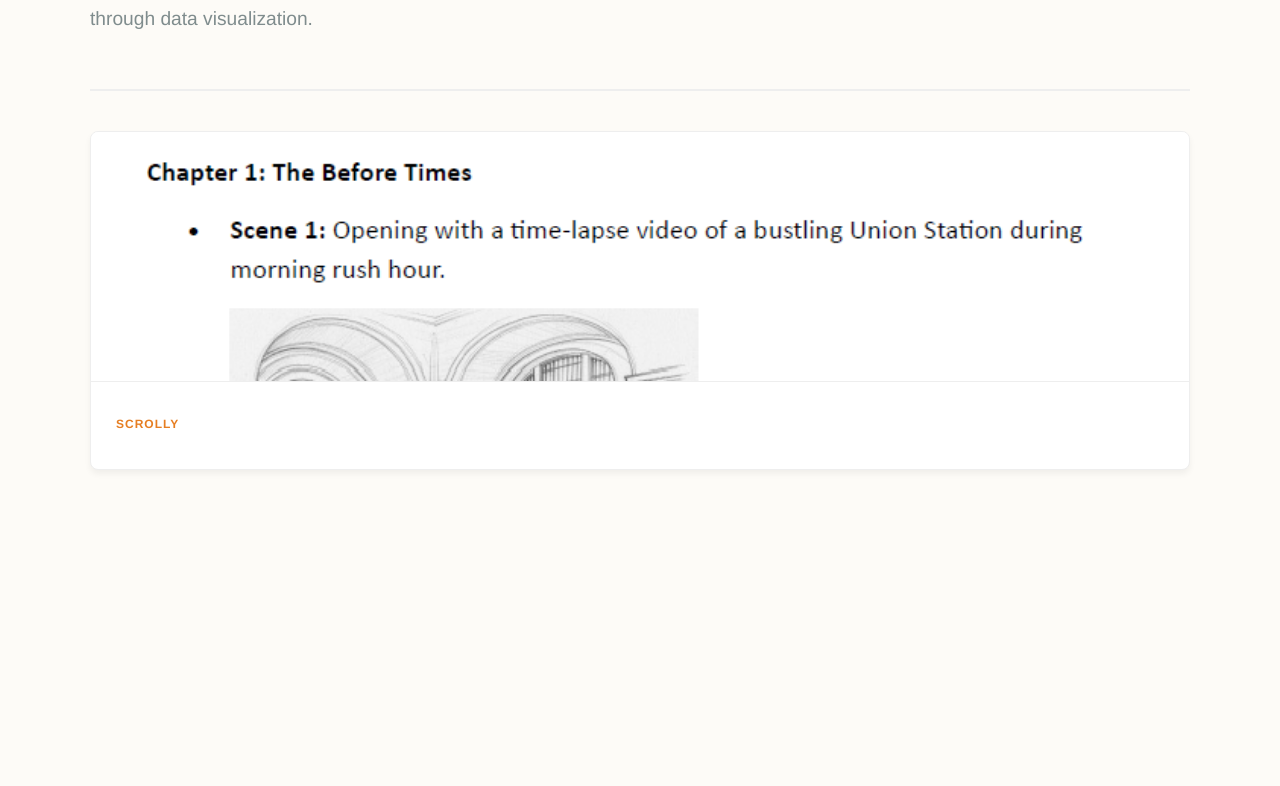
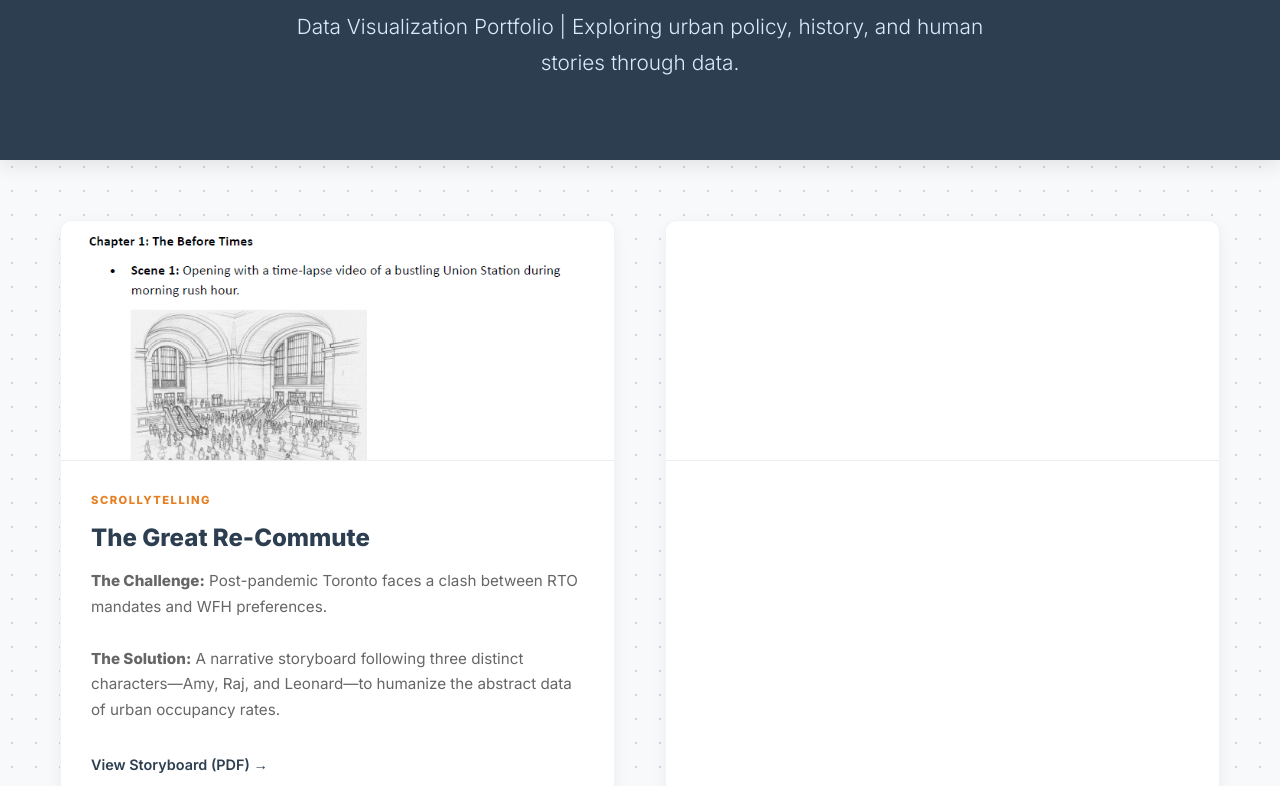
Before and after one commit to bwaj287/portfolio, a plain HTML site: page index.html in a window 1280 px wide. Shown: the part 181-967 px from the top of the page. Before the commit the page ends 800 px from the top, so only its background shows below. Drawn offline with Linux system fonts and the light colour scheme.

Commit message:
Refactor index.html for enhanced design and layout
Updated styles and layout for improved aesthetics and usability.

```diff
--- a/index.html
+++ b/index.html
@@ -4,109 +4,208 @@
     <meta charset="UTF-8">
     <meta name="viewport" content="width=device-width, initial-scale=1.0">
     <title>Xinyu Wang | Data Visualization Portfolio</title>
+
+    <link rel="preconnect" href="https://fonts.googleapis.com">
+    <link rel="preconnect" href="https://fonts.gstatic.com" crossorigin>
+    <link href="https://fonts.googleapis.com/css2?family=Inter:wght@300;400;600;800&display=swap" rel="stylesheet">
+
     <style>
+        /* --- VARIABLES --- */
+        :root {
+            --primary: #2c3e50;       /* Dark Blue */
+            --accent: #e67e22;        /* Burnt Orange (Wes Anderson style) */
+            --bg-color: #f8f9fa;      /* Light Grey */
+            --text-main: #333;
+            --text-light: #666;
+        }
+
         /* --- RESET & BASIC STYLES --- */
         * { box-sizing: border-box; margin: 0; padding: 0; }
 
         body {
-            font-family: 'Helvetica Neue', Helvetica, Arial, sans-serif;
-            background-color: #fdfbf7;
-            color: #333;
-            line-height: 1.6;
-            padding: 20px;
+            font-family: 'Inter', sans-serif;
+            background-color: var(--bg-color);
+            color: var(--text-main);
+            line-height: 1.7;
+            /* Subtle Dot Pattern Background */
+            background-image: radial-gradient(#d1d5db 1px, transparent 1px);
+            background-size: 24px 24px;
         }
 
         /* --- LAYOUT --- */
-        .container { max-width: 1100px; margin: 0 auto; }
-
-        header {
-            padding: 60px 0 40px;
-            border-bottom: 2px solid #eee;
-            margin-bottom: 40px;
+        .container {
+            max-width: 1200px;
+            margin: 0 auto;
+            padding: 0 20px;
         }
 
-        h1 { font-size: 2.5rem; margin-bottom: 10px; color: #2c3e50; }
-        .subtitle { font-size: 1.2rem; color: #7f8c8d; max-width: 600px; }
+        /* --- HERO HEADER --- */
+        header {
+            background: var(--primary);
+            color: white;
+            padding: 80px 20px;
+            text-align: center;
+            margin-bottom: 60px;
+            box-shadow: 0 4px 20px rgba(0,0,0,0.1);
+        }
+
+        header h1 {
+            font-size: 3.5rem;
+            font-weight: 800;
+            margin-bottom: 15px;
+            letter-spacing: -1px;
+        }
+
+        header .subtitle {
+            font-size: 1.3rem;
+            color: #dbeafe;
+            max-width: 700px;
+            margin: 0 auto;
+            font-weight: 300;
+        }
 
         /* --- PROJECT GRID --- */
         .grid {
             display: grid;
-            grid-template-columns: repeat(auto-fit, minmax(300px, 1fr));
-            gap: 40px;
+            grid-template-columns: repeat(auto-fit, minmax(320px, 1fr));
+            gap: 50px;
+            padding-bottom: 80px;
         }
 
+        /* --- CARD DESIGN --- */
         .card {
             background: white;
-            border: 1px solid #eee;
-            border-radius: 8px;
+            border-radius: 12px;
             overflow: hidden;
-            transition: transform 0.2s;
-            box-shadow: 0 4px 6px rgba(0,0,0,0.05);
+            transition: all 0.3s ease;
+            box-shadow: 0 5px 15px rgba(0,0,0,0.05);
+            border: 1px solid rgba(0,0,0,0.05);
+            display: flex;
+            flex-direction: column;
         }
 
         .card:hover {
-            transform: translateY(-5px);
-            box-shadow: 0 10px 15px rgba(0,0,0,0.1);
+            transform: translateY(-8px);
+            box-shadow: 0 20px 30px rgba(0,0,0,0.12);
+        }
+
+        /* Image Zoom Effect Container */
+        .img-container {
+            overflow: hidden;
+            height: 240px;
+            border-bottom: 1px solid #eee;
         }
 
         .card-img {
             width: 100%;
-            height: 250px;
+            height: 100%;
             object-fit: cover;
             object-position: top;
-            border-bottom: 1px solid #eee;
+            transition: transform 0.5s ease;
         }
 
-        .card-content { padding: 25px; }
+        .card:hover .card-img {
+            transform: scale(1.05);
+        }
+
+        .card-content {
+            padding: 30px;
+            flex-grow: 1;
+            display: flex;
+            flex-direction: column;
+        }
 
         .tag {
-            font-size: 0.75rem;
+            font-size: 0.7rem;
             text-transform: uppercase;
-            letter-spacing: 1px;
-            color: #e67e22;
-            font-weight: bold;
-            margin-bottom: 10px;
-            display: block;
+            letter-spacing: 1.5px;
+            color: var(--accent);
+            font-weight: 800;
+            margin-bottom: 12px;
+            display: inline-block;
         }
 
-        h3 { margin-bottom: 15px; font-size: 1.4rem; }
-        p { font-size: 0.95rem; color: #555; margin-bottom: 15px; }
+        h3 {
+            margin-bottom: 15px;
+            font-size: 1.5rem;
+            font-weight: 700;
+            line-height: 1.3;
+        }
 
-        /* --- LINKS --- */
-        a { color: #2c3e50; text-decoration: underline; }
+        h3 a {
+            text-decoration: none;
+            color: var(--primary);
+            transition: color 0.2s;
+        }
 
+        h3 a:hover { color: var(--accent); }
+
+        p {
+            font-size: 0.95rem;
+            color: var(--text-light);
+            margin-bottom: 20px;
+            flex-grow: 1;
+        }
+
+        /* --- BUTTON STYLE LINKS --- */
         .project-link {
-            color: #e67e22;
-            font-weight: bold;
+            display: inline-block;
+            margin-top: auto;
+            padding: 10px 0;
+            color: var(--primary);
+            font-weight: 600;
             text-decoration: none;
+            border-bottom: 2px solid transparent;
+            transition: all 0.2s;
+            font-size: 0.9rem;
         }
-        .project-link:hover { text-decoration: underline; }
+
+        .project-link:hover {
+            color: var(--accent);
+            border-bottom: 2px solid var(--accent);
+        }
 
         /* --- FOOTER --- */
         footer {
-            margin-top: 80px;
-            padding-top: 40px;
-            border-top: 2px solid #eee;
+            background: #fff;
+            padding: 40px;
             text-align: center;
             font-size: 0.9rem;
             color: #888;
+            border-top: 1px solid #eee;
         }
     </style>
 </head>
 <body>
 
+    <header>
         <div class="container">
-
-    <header>
             <h1>Xinyu Wang</h1>
-        <p class="subtitle">Exploring the intersection of urban policy, history, and human stories through data visualization.</p>
+            <p class="subtitle">Data Visualization Portfolio | Exploring urban policy, history, and human stories through data.</p>
+        </div>
     </header>
 
+    <div class="container">
         <div class="grid">
 
             <article class="card">
+                <div class="img-container">
                     <a href="attachments/work1.pdf" target="_blank">
                         <img src="attachments/work1.jpg" alt="Storyboard of Toronto Commuters" class="card-img">
                     </a>
+                </div>
                 <div class="card-content">
-                <span class="tag">Scrolly
+                    <span class="tag">Scrollytelling</span>
+                    <h3><a href="attachments/work1.pdf" target="_blank">The Great Re-Commute</a></h3>
+                    <p>
+                        <strong>The Challenge:</strong> Post-pandemic Toronto faces a clash between RTO mandates and WFH preferences.
+                        <br><br>
+                        <strong>The Solution:</strong> A narrative storyboard following three distinct characters—Amy, Raj, and Leonard—to humanize the abstract data of urban occupancy rates.
+                    </p>
+                    <a href="attachments/work1.pdf" target="_blank" class="project-link">View Storyboard (PDF) &rarr;</a>
+                </div>
+            </article>
+
+            <article class="card">
+                <div class="img-container">
+                    <a href="attachments/work2.pdf" target="_blank
```
Lines whose indentation alone changed are shown as unchanged.
